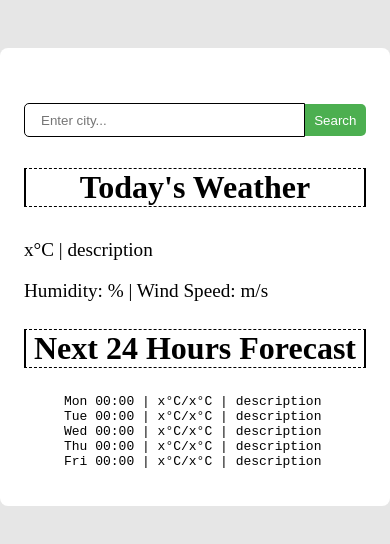
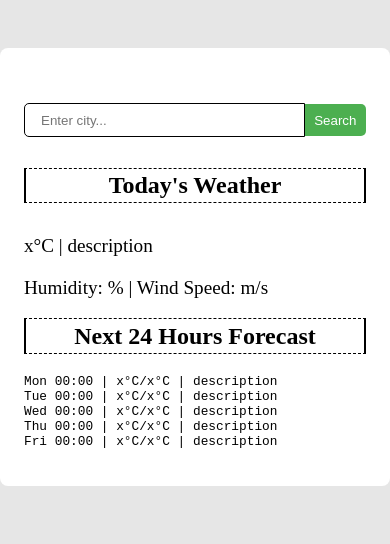
Before and after one commit to isaacokeniyi/weather, a website: page src/public/index.html in a window 390 px wide. Drawn offline with Linux system fonts and the light colour scheme.

Commit message:
responsive forecast && heading

```diff
--- a/src/public/styles/style.css
+++ b/src/public/styles/style.css
@@ -56,6 +56,7 @@ body {
   border-top: 1px dashed black;
   border-bottom: 1px dashed black;
   font-size: 2rem;
+  padding: 0.2rem 0.7rem;
 }
 
 #weather-info {
@@ -77,3 +78,19 @@ body {
 #forecast-info li:nth-child(n + 9) {
   display: none;
 }
+
+@media (max-width: 450px) {
+  .heading {
+    font-size: 1.5rem;
+  }
+  #forecast-info {
+    font-size: 0.8rem;
+    padding-left: 0;
+  }
+}
+
+@media (max-width: 350px) {
+  #forecast-info li {
+    font-size: 0.6rem;
+  }
+}
```
